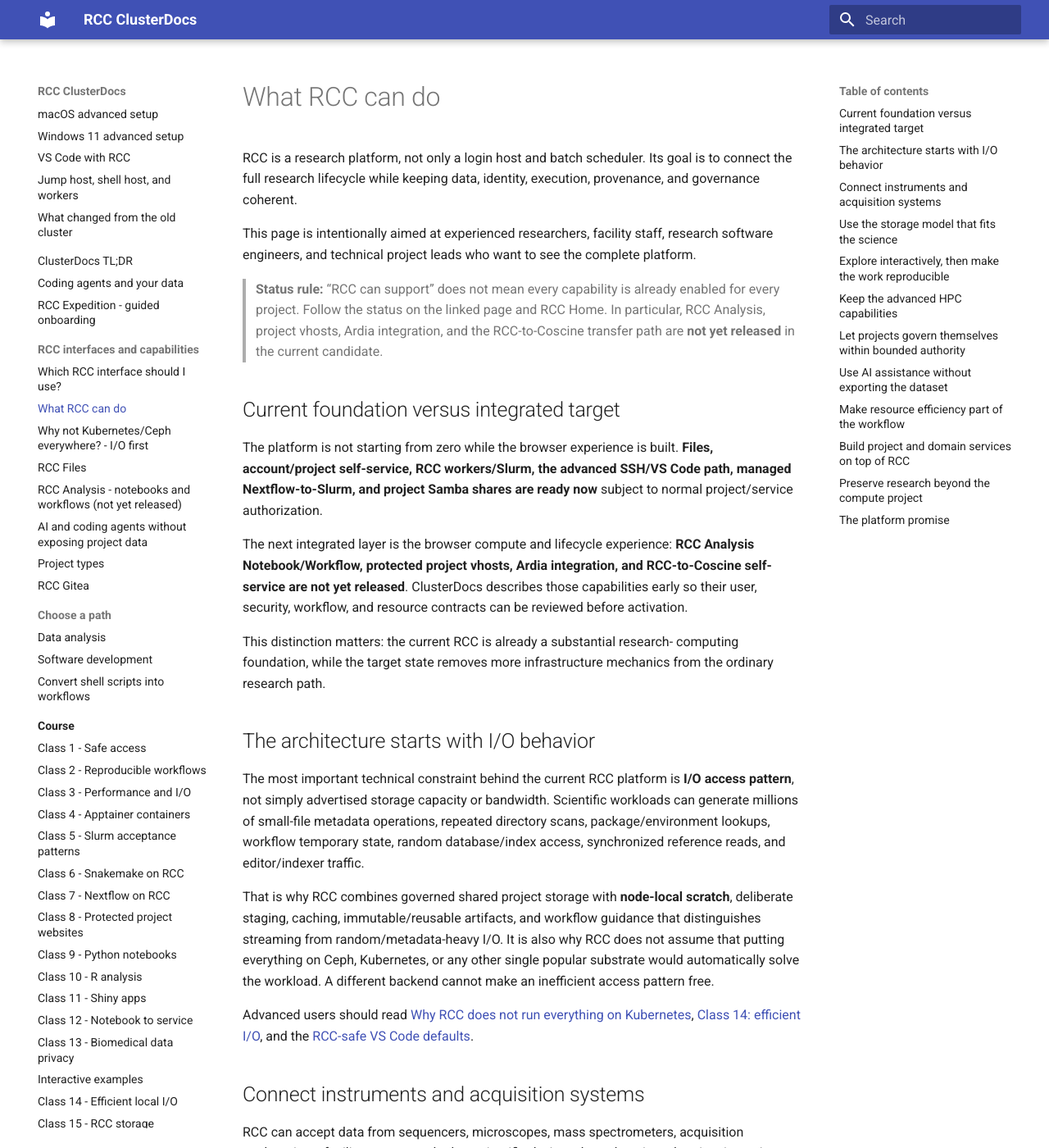
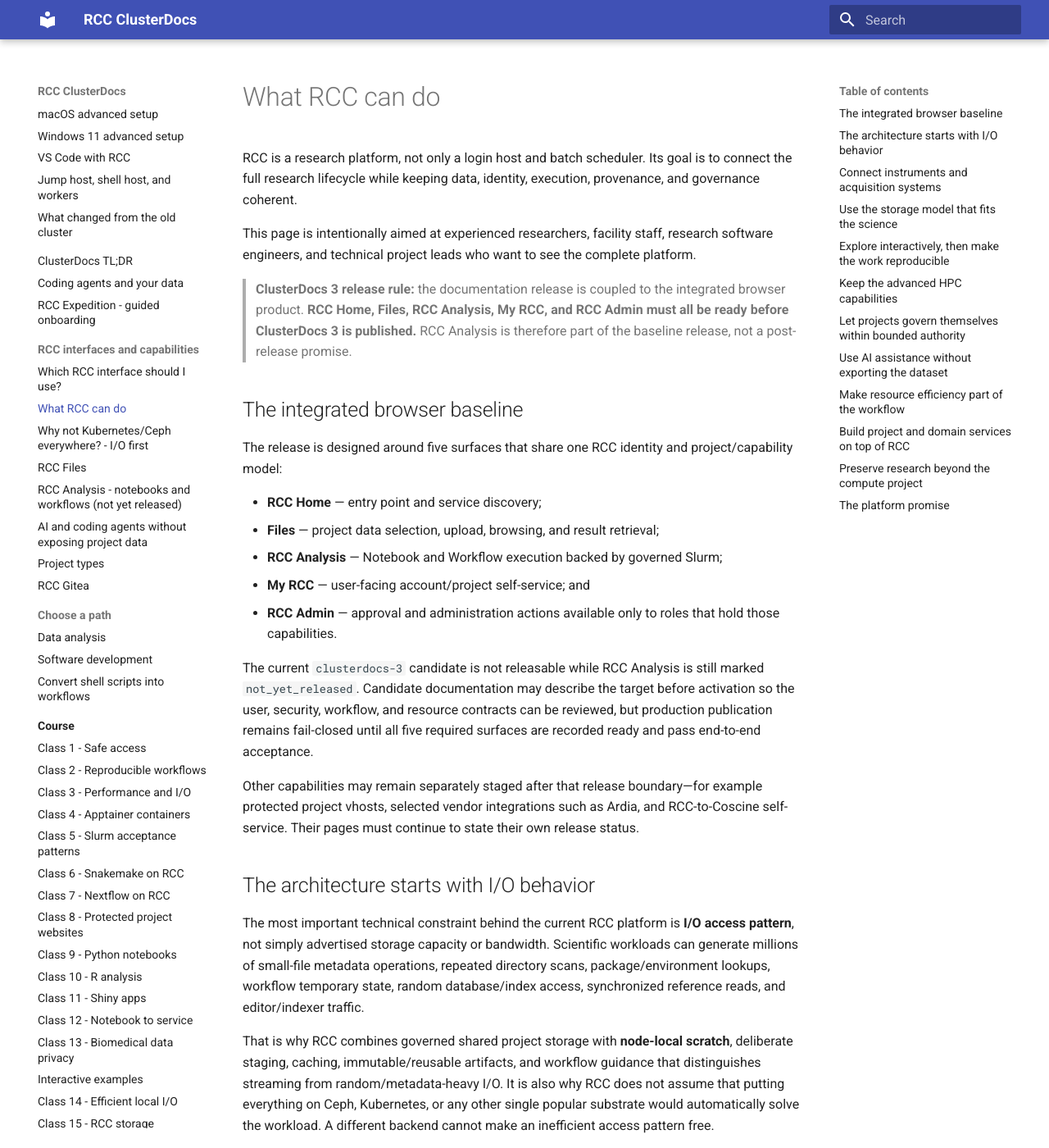
Before and after one commit to IKIM-Essen/ClusterDocs, an MkDocs documentation site: the page built from docs/concepts/what-rcc-can-do.md, in a window 1280 px wide and 1400 px high. Shown: the whole window at 82% size. Built offline with MkDocs 1.6.1 and Material for MkDocs 9.7.7, drawn with Linux system fonts in a browser that asks for light colours; some of the changed text lies outside the part shown.

Commit message:
docs: make the integrated browser bundle the release baseline

```diff
--- a/docs/concepts/what-rcc-can-do.md
+++ b/docs/concepts/what-rcc-can-do.md
@@ -8,27 +8,33 @@
 research software engineers, and technical project leads who want to see the
 complete platform.
 
-> **Status rule:** “RCC can support” does not mean every capability is already
-> enabled for every project. Follow the status on the linked page and RCC Home.
-> In particular, RCC Analysis, project vhosts, Ardia integration, and the
-> RCC-to-Coscine transfer path are **not yet released** in the current candidate.
+> **ClusterDocs 3 release rule:** the documentation release is coupled to the
+> integrated browser product. **RCC Home, Files, RCC Analysis, My RCC, and RCC
+> Admin must all be ready before ClusterDocs 3 is published.** RCC Analysis is
+> therefore part of the baseline release, not a post-release promise.
 
-## Current foundation versus integrated target
+## The integrated browser baseline
 
-The platform is not starting from zero while the browser experience is built.
-**Files, account/project self-service, RCC workers/Slurm, the advanced SSH/VS
-Code path, managed Nextflow-to-Slurm, and project Samba shares are ready now**
-subject to normal project/service authorization.
+The release is designed around five surfaces that share one RCC identity and
+project/capability model:
 
-The next integrated layer is the browser compute and lifecycle experience:
-**RCC Analysis Notebook/Workflow, protected project vhosts, Ardia integration,
-and RCC-to-Coscine self-service are not yet released**. ClusterDocs describes
-those capabilities early so their user, security, workflow, and resource
-contracts can be reviewed before activation.
+- **RCC Home** — entry point and service discovery;
+- **Files** — project data selection, upload, browsing, and result retrieval;
+- **RCC Analysis** — Notebook and Workflow execution backed by governed Slurm;
+- **My RCC** — user-facing account/project self-service; and
+- **RCC Admin** — approval and administration actions available only to roles
+  that hold those capabilities.
 
-This distinction matters: the current RCC is already a substantial research-
-computing foundation, while the target state removes more infrastructure
-mechanics from the ordinary research path.
+The current `clusterdocs-3` candidate is not releasable while RCC Analysis is
+still marked `not_yet_released`. Candidate documentation may describe the target
+before activation so the user, security, workflow, and resource contracts can be
+reviewed, but production publication remains fail-closed until all five required
+surfaces are recorded ready and pass end-to-end acceptance.
+
+Other capabilities may remain separately staged after that release boundary—for
+example protected project vhosts, selected vendor integrations such as Ardia,
+and RCC-to-Coscine self-service. Their pages must continue to state their own
+release status.
 
 ## The architecture starts with I/O behavior
 
@@ -98,9 +104,9 @@
 the researcher learn a different cluster product. RCC keeps Slurm as the compute
 authority underneath the browser interface.
 
-RCC Analysis is **not yet released**. Until it is activated, current SSH/VS Code,
-Slurm, managed Snakemake/Nextflow, and SSH-tunnel notebook routes remain the
-supported compute path.
+The release candidate remains blocked until both Analysis modes and their
+handoff to/from Files work through RCC Home with the correct project identity,
+and until My RCC/RCC Admin preserve the same authorization model.
 
 ## Keep the advanced HPC capabilities
 
```
Also changed, not shown: other parts of docs/concepts/what-rcc-can-do.md (+1 -1 lines).
